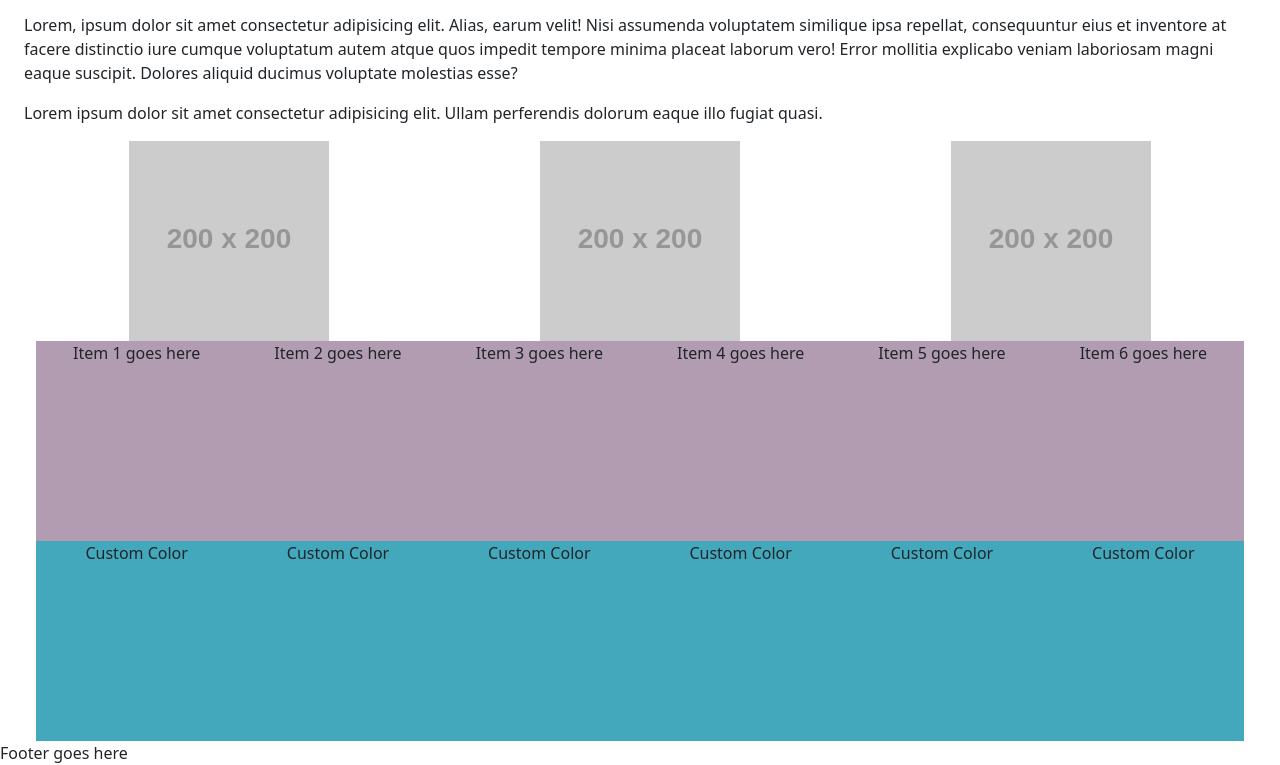
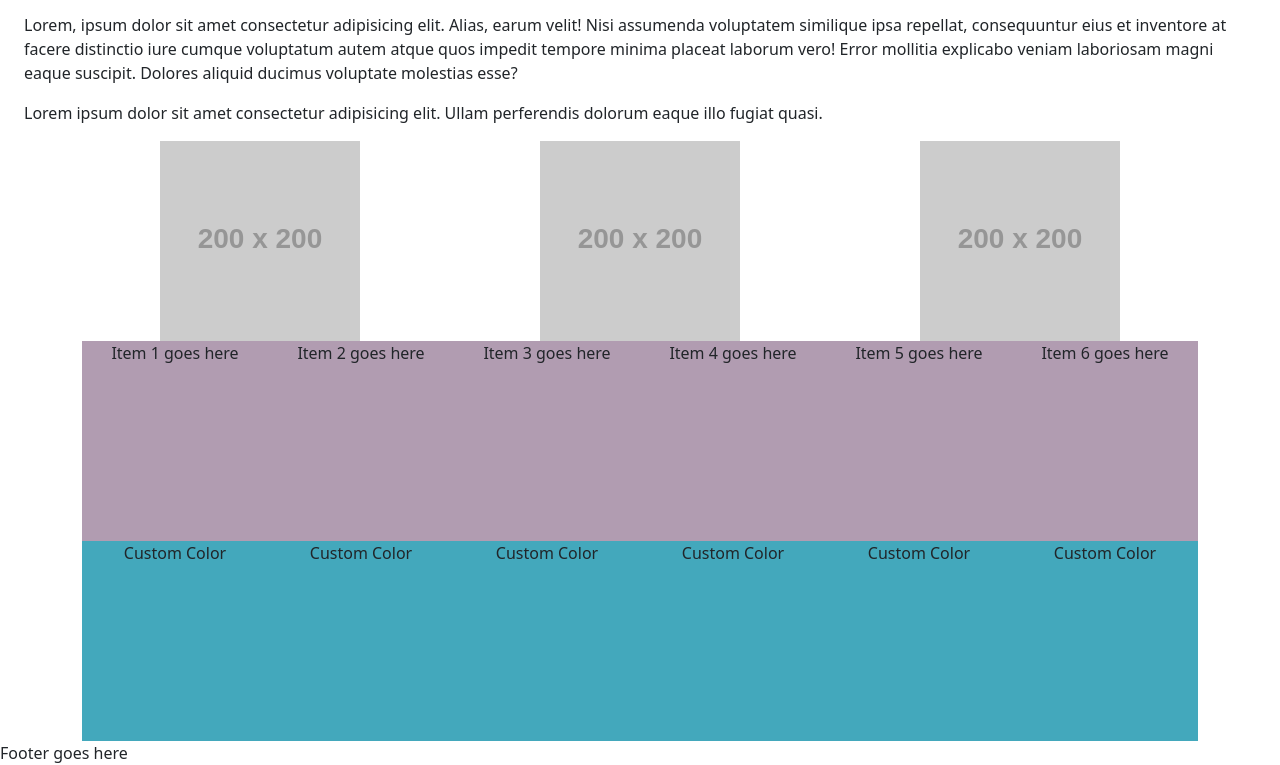
Before and after one commit to sara77836/IMED1316-spring-2024, a plain HTML site: page index.html in a window 1280 px wide. Shown: the part 2578-3343 px from the top of the page. Drawn offline with nearby package versions, Linux system fonts and the light colour scheme; placeholder pictures from the web are drawn by us; a web font is replaced by a local one.

Commit message:
removed fluid from container  in testimonials

```diff
--- a/index.html
+++ b/index.html
@@ -298,7 +298,7 @@
       <!-- End Second Paragraph -->
 
        <!--Begin Testimonials -->
-  <div class="container-fluid text-center" >
+  <div class="container text-center" >
     <div class="row">
       <div class="col-12 col-xxs-12 col-xxs-12 col-sm-126 col-md-4 col-lg-4 col-xl-4 col-xxl-4"><img src="https://dummyimage.com/200x200/cccccc/ffffff.jpg" /> </div>
       <div class="col-12 col-xxs-12 col-xxs-12 col-sm-126 col-md-4 col-lg-4 col-xl-4 col-xxl-4"><img src="https://dummyimage.com/200x200/cccccc/ffffff.jpg" /></div>
```
